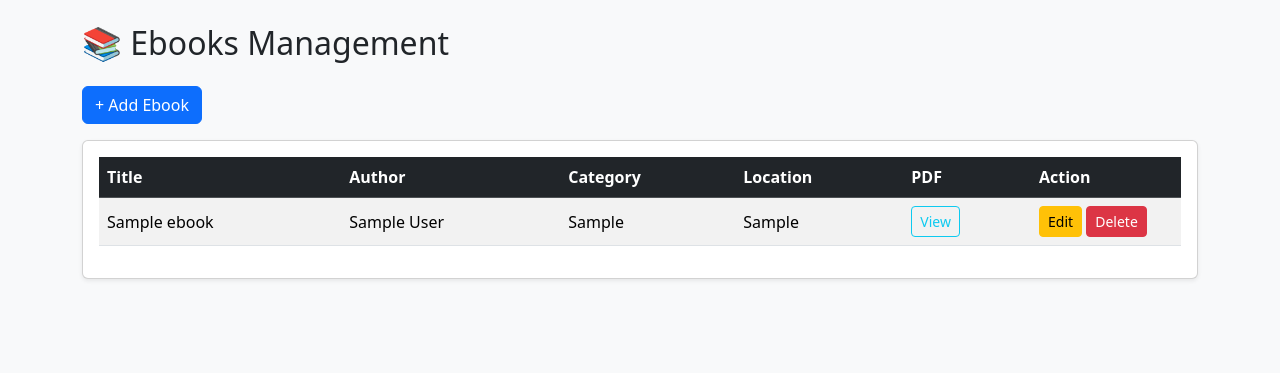
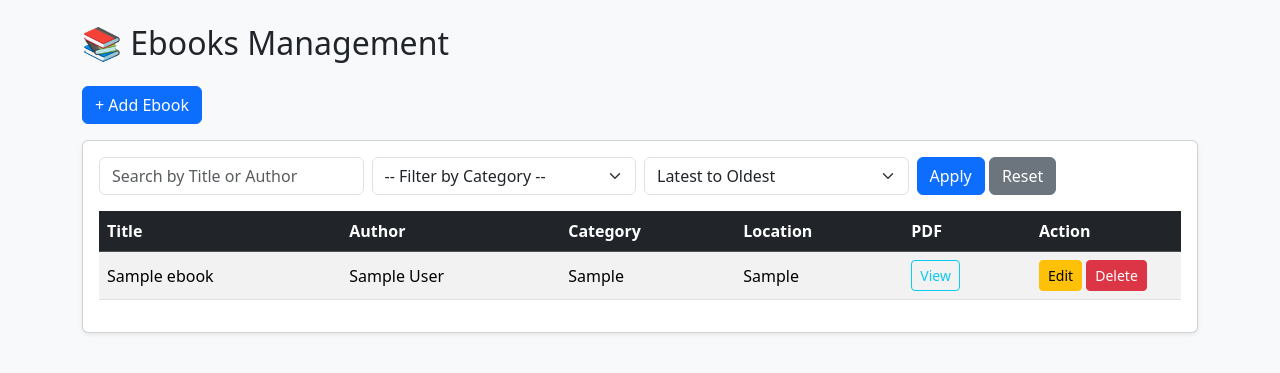
Before and after one commit to PauloMio/OLPConnect3, a PHP site: page /tabs/admin/ebooks.php in a window 1280 px wide. Shown: the top 373 px of the page. Run offline with PHP 8.4, Linux system fonts and the light colour scheme; data comes from the database, SQL or seed files in the repository; tables that the repository leaves empty hold one stand-in row (values such as "Sample post").

Commit message:
Search filter for ebook

```diff
--- a/tabs/admin/ebooks.php
+++ b/tabs/admin/ebooks.php
@@ -88,7 +88,50 @@ if (isset($_GET['delete'])) {
 }
 
 // ===== FETCH =====
-$ebooks = $conn->query("SELECT * FROM ebooks");
+// $ebooks = $conn->query("SELECT * FROM ebooks");
+
+$where = [];
+$params = [];
+$types = "";
+
+// Search filter (title or author)
+if (!empty($_GET['search'])) {
+    $where[] = "(title LIKE ? OR author LIKE ?)";
+    $search = "%" . $_GET['search'] . "%";
+    $params[] = $search;
+    $params[] = $search;
+    $types .= "ss";
+}
+
+// Category filter
+if (!empty($_GET['category_filter'])) {
+    $where[] = "category = ?";
+    $params[] = $_GET['category_filter'];
+    $types .= "s";
+}
+
+// Sorting (latest-oldest or oldest-latest)
+$order = "DESC"; // default
+if (isset($_GET['sort']) && strtolower($_GET['sort']) === "asc") {
+    $order = "ASC";
+}
+
+// Build final query
+$sql = "SELECT * FROM ebooks";
+if ($where) {
+    $sql .= " WHERE " . implode(" AND ", $where);
+}
+$sql .= " ORDER BY id $order";
+
+// Prepare and execute
+$stmt = $conn->prepare($sql);
+if ($params) {
+    $stmt->bind_param($types, ...$params);
+}
+$stmt->execute();
+$ebooks = $stmt->get_result();
+
+// for dropdowns
 $categories = $conn->query("SELECT * FROM ebook_category");
 $locations = $conn->query("SELECT * FROM ebook_location");
 ?>
@@ -106,6 +149,40 @@ $locations = $conn->query("SELECT * FROM ebook_location");
 
     <div class="card shadow-sm">
         <div class="card-body">
+
+<form method="get" class="row g-2 mb-3">
+    <div class="col-md-3">
+        <input type="text" name="search" class="form-control"
+               placeholder="Search by Title or Author"
+               value="<?= isset($_GET['search']) ? htmlspecialchars($_GET['search']) : '' ?>">
+    </div>
+    <div class="col-md-3">
+        <select name="category_filter" class="form-select">
+            <option value="">-- Filter by Category --</option>
+            <?php $categories->data_seek(0); while($cat = $categories->fetch_assoc()): ?>
+                <option value="<?= $cat['category'] ?>"
+                    <?= (isset($_GET['category_filter']) && $_GET['category_filter'] == $cat['category']) ? 'selected' : '' ?>>
+                    <?= $cat['category'] ?>
+                </option>
+            <?php endwhile; ?>
+        </select>
+    </div>
+    <div class="col-md-3">
+        <select name="sort" class="form-select">
+            <option value="desc" <?= (isset($_GET['sort']) && $_GET['sort'] == 'desc') ? 'selected' : '' ?>>
+                Latest to Oldest
+            </option>
+            <option value="asc" <?= (isset($_GET['sort']) && $_GET['sort'] == 'asc') ? 'selected' : '' ?>>
+                Oldest to Latest
+            </option>
+        </select>
+    </div>
+    <div class="col-md-3">
+        <button type="submit" class="btn btn-primary">Apply</button>
+        <a href="ebooks.php" class="btn btn-secondary">Reset</a>
+    </div>
+</form>
+
             <table class="table table-striped table-hover align-middle">
                 <thead class="table-dark">
                     <tr>
@@ -231,8 +308,34 @@ $locations = $conn->query("SELECT * FROM ebook_location");
                     <?php endwhile; ?>
                 </select>
             </div>
-            <div class="col-md-6"><label>Change Cover</label><input type="file" name="coverage" class="form-control"></div>
-            <div class="col-md-6"><label>Change PDF</label><input type="file" name="pdf" class="form-control"></div>
+            <div class="col-md-6">
+                <label>Current Cover</label>
+                <?php if (!empty($row['coverage'])): ?>
+                    <p>
+                        <a href="../uploads/coverage/<?= $row['coverage'] ?>" target="_blank">
+                            <?= htmlspecialchars($row['coverage']) ?>
+                        </a>
+                    </p>
+                <?php else: ?>
+                    <p class="text-muted">No cover uploaded</p>
+                <?php endif; ?>
+                <label>Change Cover</label>
+                <input type="file" name="coverage" class="form-control">
+            </div>
+            <div class="col-md-6">
+                <label>Current PDF</label>
+                <?php if (!empty($row['pdf'])): ?>
+                    <p>
+                        <a href="../uploads/ebooks/<?= $row['pdf'] ?>" target="_blank">
+                            <?= htmlspecialchars($row['pdf']) ?>
+                        </a>
+                    </p>
+                <?php else: ?>
+                    <p class="text-muted">No PDF uploaded</p>
+                <?php endif; ?>
+                <label>Change PDF</label>
+                <input type="file" name="pdf" class="form-control">
+            </div>
         </div>
         <div class="modal-footer">
             <button type="submit" name="update_ebook" class="btn btn-success">Update</button>
```
